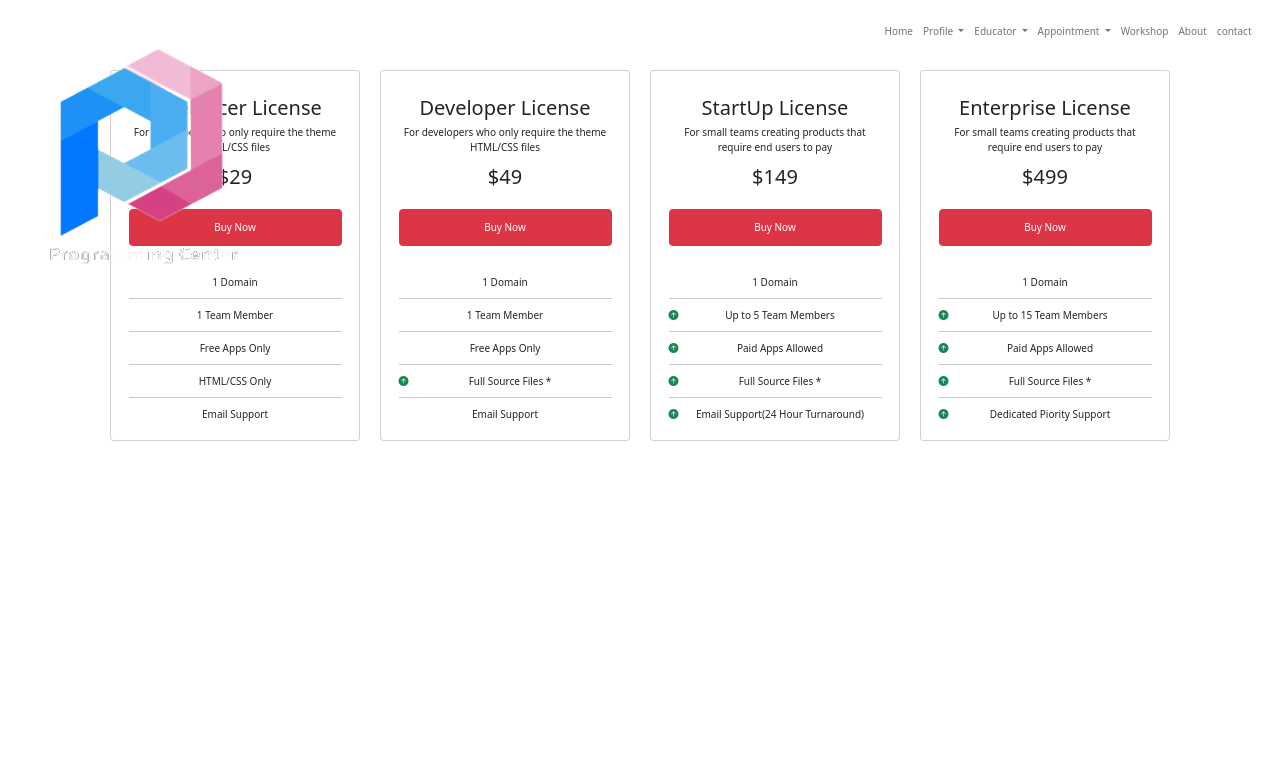
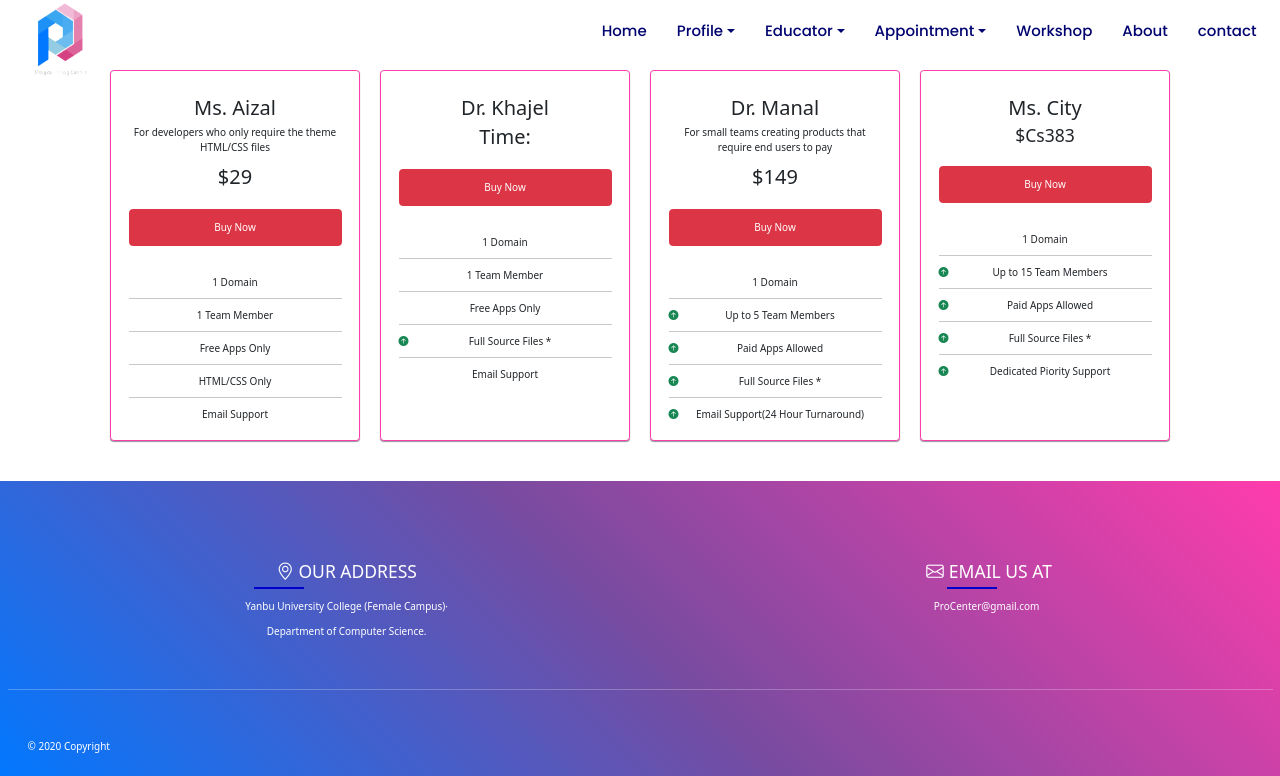
Before and after one commit to Amani-AZ/ProCenter-383, a PHP site: page /find_an_educator.php in a window 1280 px wide. Shown: the top 776 px of the page. Run offline with PHP 8.4, Linux system fonts and the light colour scheme; some libraries are stand-ins or nearby versions.

Commit message:
update Amani

```diff
--- a/find_an_educator.php
+++ b/find_an_educator.php
@@ -13,7 +13,7 @@
   <link href="https://fonts.googleapis.com/css?family=Open+Sans:300,300i,400,400i,600,600i,700,700i|Montserrat:300,300i,400,400i,500,500i,600,600i,700,700i|Poppins:300,300i,400,400i,500,500i,600,600i,700,700i" rel="stylesheet">
   <script src="https://ajax.googleapis.com/ajax/libs/jquery/3.6.0/jquery.min.js"></script>
   <!-- <link href="style.css" rel="stylesheet"> -->
-  <link href="style 1.css" rel="stylesheet">
+  <link href="style.css" rel="stylesheet">
   <script src="main.js"></script>
 
 </head>
@@ -91,7 +91,7 @@
     <div class="row text-center justify-content-center p-5">
         <div class="col-md-3 card m-3 box-shadow" style="width:250px">
           <div class="card-body ">
-              <h2 class="card-title pt-4">Freelancer License</h2>
+              <h2 class="card-title pt-4">Ms. Aizal</h2>
               <p class="card-text">For developers who only require the theme HTML/CSS files</p>
               <h2 class="pb-4">$29</h2>
               <button type="button" class="btn btn-danger p-3 w-100">Buy Now</button>
@@ -106,9 +106,9 @@
         </div>
         <div class="col-md-3 card m-3 box-shadow" style="width:250px">
           <div class="card-body">
-              <h2 class="card-title pt-4">Developer License</h2>
-              <p class="card-text">For developers who only require the theme HTML/CSS files</p>
-              <h2 class="pb-4">$49</h2>
+              <h2 class="card-title pt-4">Dr. Khajel</h2>
+              <!-- <p class="card-text">For developers who only require the theme HTML/CSS files</p> -->
+              <h2 class="pb-4">Time:</h2>
               <button type="button" class="btn btn-danger p-3 w-100">Buy Now</button>
               <div class="h6">
               <p class="pt-5">1 Domain</p><hr>
@@ -122,7 +122,7 @@
         </div>
         <div class="col-md-3 card m-3 box-shadow" style="width:250px">
           <div class="card-body">
-              <h2 class="card-title pt-4">StartUp License</h2>
+              <h2 class="card-title pt-4">Dr. Manal</h2>
               <p class="card-text">For small teams creating products that require end users to pay</p>
               <h2 class="pb-4">$149</h2>
               <button type="button" class="btn btn-danger p-3 w-100">Buy Now</button>
@@ -137,9 +137,9 @@
         </div>
         <div class="col-md-3 card m-3 box-shadow " style="width:250px">
           <div class="card-body">
-              <h2 class="card-title pt-4">Enterprise License</h2>
-              <p class="card-text">For small teams creating products that require end users to pay</p>
-              <h2 class="pb-4">$499</h2>
+              <h2 class="card-title pt-4">Ms. City</h2>
+              <!-- <p class="card-text">Cs383</p> -->
+              <h3 class="pb-4">$Cs383</h3>
               <button type="button" class="btn btn-danger p-3 w-100">Buy Now</button>
               <div class="h6">
               <p class="pt-5">1 Domain</p><hr>
--- a/main.js
+++ b/main.js
@@ -1,16 +1,16 @@
 
 // Toggle .header-scrolled class to #header when page is scrolled
 
-    $(document).ready(function(){
-      $(".bg").css("background" , "transparent");
-  $(window).scroll(function(){
-  	var scroll = $(window).scrollTop();
-	  if (scroll > 100) {
-      $(".bg").css({"height": "77px", " background-color": "#FF3CAC","background-image":"linear-gradient(225deg, #FF3CAC 0%, #784BA0 50%, #0278ff 100%)" });
-	  }
+//     $(document).ready(function(){
+//       $(".bg").css("background" , "transparent");
+//   $(window).scroll(function(){
+//   	var scroll = $(window).scrollTop();
+// 	  if (scroll > 100) {
+//       $(".bg").css({"height": "77px", " background-color": "#FF3CAC","background-image":"linear-gradient(225deg, #FF3CAC 0%, #784BA0 50%, #0278ff 100%)" });
+// 	  }
 
-	  else{
-      $(".bg").css("background" , "transparent");
-	  }
-  })
-})
+// 	  else{
+//       $(".bg").css("background" , "transparent");
+// 	  }
+//   })
+// })
--- a/style.css
+++ b/style.css
@@ -1,15 +1,20 @@
 
   /* ------------------------------------Start header---------------------------------- */
 
-
+  #header{
+    background-color: white;
+    color:#01036f;
+    height: 70px;
+  }
   #navbar ul {
     display: flex; /*to remove the dote from the li*/
     list-style: none;
+
   }
 
   #navbar li a {
    position: relative;
-   color:rgba(255, 255, 255, 0.7);/*the color of the text in nav*/
+  /*the color of the text in nav*/
   }
 
   #navbar a,
@@ -20,6 +25,7 @@
     font-size: 15px;
     font-weight: 500; /*the bold of the text in nav */
     font-family: "Poppins", sans-serif;
+    color:#01036f;
   }
   #navbar img{
     height:85px;
@@ -53,7 +59,7 @@
   #navbar .active,
   #navbar .active:focus,
   #navbar li:hover>a {
-    color:white;
+    color:#4545e8;
     text-decoration: none;/*remove the underline of the nav list*/
   }
 
@@ -194,7 +200,7 @@
 #hero {
 
     position: relative;
-    padding: 170px 100px 120px 0;/*top left buttom right*/
+    padding: 130px 100px 120px 0;/*top left buttom right*/
 
   }
   #hero .font{
@@ -214,6 +220,7 @@
   #hero .mg{
       max-width: 100% !important;
       max-height: 100% !important;
+
   }
 
   a:hover, a:visited, a:link, a:active
@@ -292,6 +299,10 @@
    #educator .padding-top{
     padding-top: 150px;
    }
+   #educator .card{
+    border-color: #FF3CAC;
+
+   }
 
    .box-shadow{
     -webkit-box-shadow: 0 1px 1px rgba(72,78,85,.6);
@@ -301,9 +312,6 @@
     -ms-transition: all .2s ease-out;
     -o-transition: all .2s ease-out;
     transition: all .2s ease-out;
-    border: 5px solid #dd2476;
-
-
   }
 
   .box-shadow:hover{
```
Also changed, not shown: about.php (+16 -6 lines), index.php (+18 -7 lines), Pictures/icons8-verified-account-64.png (added).
